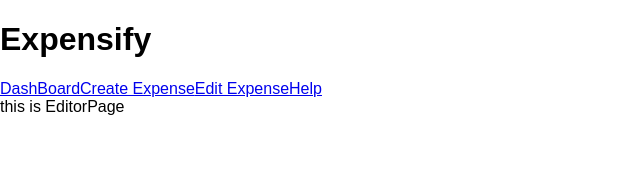
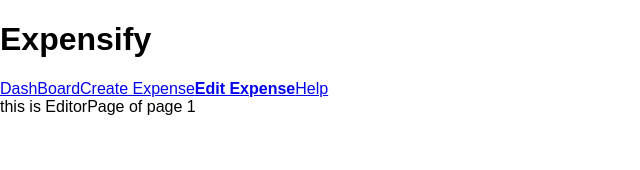
Before and after one commit to szheng3/PracticeR, a React (Create React App) app: page /edit/1 in a window 1280 px wide. Shown: the top 170 px of the page, without its empty margins (0-640 px from the left). Built offline with nearby package versions, Linux system fonts and the light colour scheme.

Commit message:
react + route

```diff
--- a/src/AppRoute/AppRoute.js
+++ b/src/AppRoute/AppRoute.js
@@ -18,7 +18,7 @@
 
                     <Route path={`/`} exact={true} component={DashBoard}/>
                     <Route path={`/create`} component={CreatePage}/>
-                    <Route path={`/edit`} component={EditorPage}/>
+                    <Route path={`/edit/:id`} component={EditorPage}/>
                     <Route path={`/help`} component={HelpPage}/>
                     <Route component={NotFoundPage}/>
                 </Switch>
--- a/src/component/EditorPage.js
+++ b/src/component/EditorPage.js
@@ -1,14 +1,12 @@
-import React, {Component} from 'react';
+import React from 'react';
 
-class EditorPage extends Component {
-    render() {
-        return (
-            <div>
-                this is EditorPage
-            </div>
-        );
-    }
-}
+const EditorPage = (props) => {
+    return (
+        <div>
+            this is EditorPage of page {props.match.params.id}
+        </div>
+    );
+};
 
 EditorPage.propTypes = {};
 
--- a/src/component/Header.js
+++ b/src/component/Header.js
@@ -1,5 +1,5 @@
 import React, {Component} from 'react';
-import {Link} from "react-router-dom";
+import {NavLink} from "react-router-dom";
 
 class Header extends Component {
     render() {
@@ -7,10 +7,10 @@
             <header>
                 <h1>Expensify</h1>
 
-                <Link to="/">DashBoard</Link>
-                <Link to={`/create`}>Create Expense</Link>
-                <Link to={`/edit`}>Edit Expense</Link>
-                <Link to={`/help`}>Help</Link>
+                <NavLink to={`/`} activeClassName="is-active" exact={true}>DashBoard</NavLink>
+                <NavLink to={`/create`} activeClassName="is-active">Create Expense</NavLink>
+                <NavLink to={`/edit`} activeClassName="is-active">Edit Expense</NavLink>
+                <NavLink to={`/help`} activeClassName="is-active">Help</NavLink>
             </header>
         );
     }
--- a/src/index.css
+++ b/src/index.css
@@ -3,3 +3,7 @@
   padding: 0;
   font-family: sans-serif;
 }
+
+.is-active {
+  font-weight: bold;
+}
```
